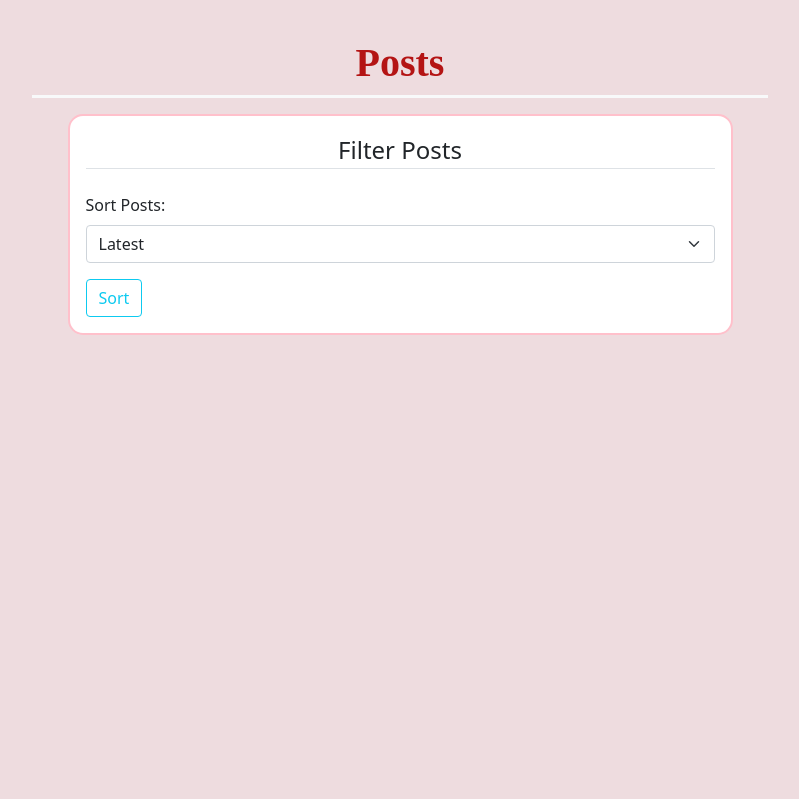
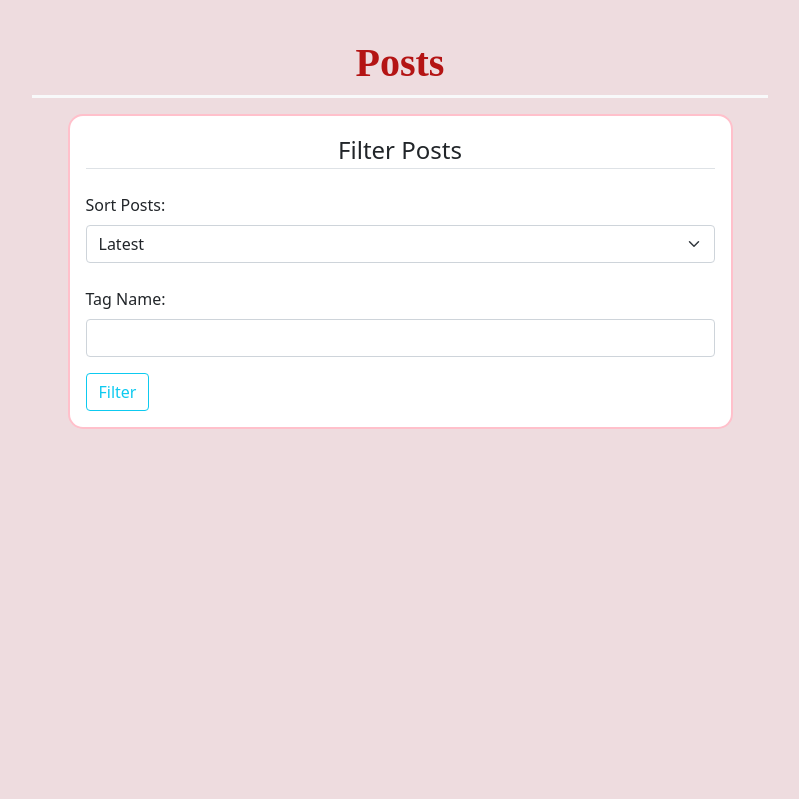
Before and after one commit to jzd2103/DB_project, a Flask app: template templates/feed.html in a window 1280 px wide. Shown: the part 69-868 px from the top of the page, without its empty margins (240-1039 px from the left). Run offline with Flask 3, Linux system fonts and the light colour scheme; the template is opened without the code that fills it, so the values that code supplies are empty; parts of the project's set-up code (start-up, migrations or seed data) failed here and were passed over.

Commit message:
tag filter

```diff
--- a/server.py
+++ b/server.py
@@ -55,8 +55,23 @@ def home():
 	order = 'Latest'
 	if request.method == 'POST':
 		order = request.form['order']
+		tag = request.form.get('tag')
 
-		if order == 'Latest':
+		if tag:
+			param = {'tag': tag}
+			select_query = """Select Tag_ID from Tags Where Tag_Name = (:tag)"""
+			tag_exists = g.conn.execute(text(select_query), param).fetchone()
+
+			if not tag_exists:
+				flash("The tag entered does not exist", 'danger')
+			else:
+				tag_id = tag_exists[0]
+
+				post_query = f"""Select username, post_id, caption, image_URL, video_URL
+							     From Posts Natural Join Users Natural Join Make Natural Join Have_Post_Tag
+							     Where tag_id = {tag_id}"""
+
+		elif order == 'Latest':
 			post_query = """Select username, post_id, caption, image_URL, video_URL
 							From Posts Natural Join Make Natural Join Users
 							Order by Date_Posted DESC
--- a/templates/feed.html
+++ b/templates/feed.html
@@ -22,8 +22,10 @@
                             {% if logged_in %}
                                 <option value="Following" {% if order == 'Following' %} selected {% endif %}>Following</option>
                             {% endif %}
-                        </select>
-                        <input type="submit" value="Sort" class = "mt-3 btn btn-outline-info">
+                        </select><br>
+                        <label for="Tag" class="form-label">Tag Name:</label><br>
+                        <input type="text" id="Tag" name="tag" class="form-control">
+                        <input type="submit" value="Filter" class = "mt-3 btn btn-outline-info">
                 </fieldset>
             </form>
         </div>
```
